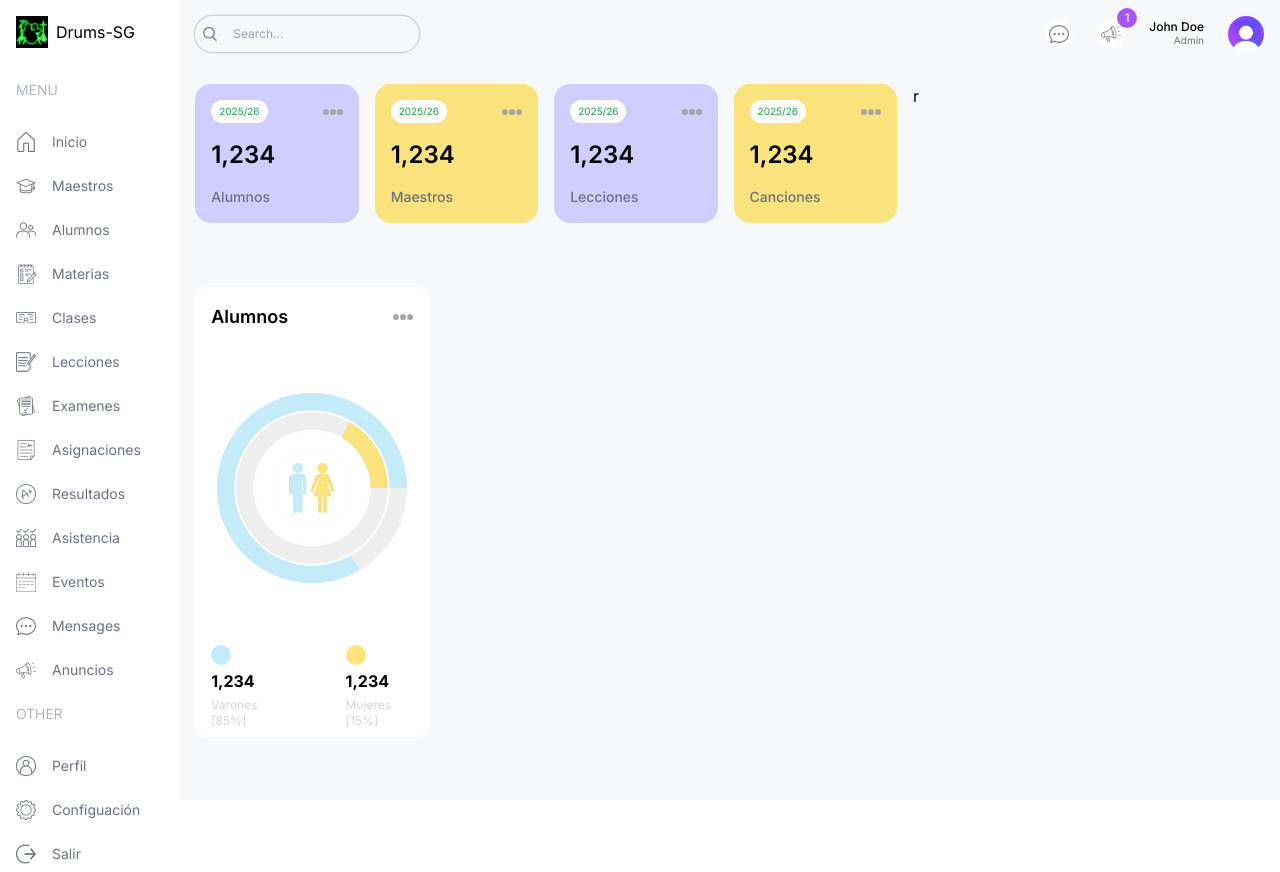
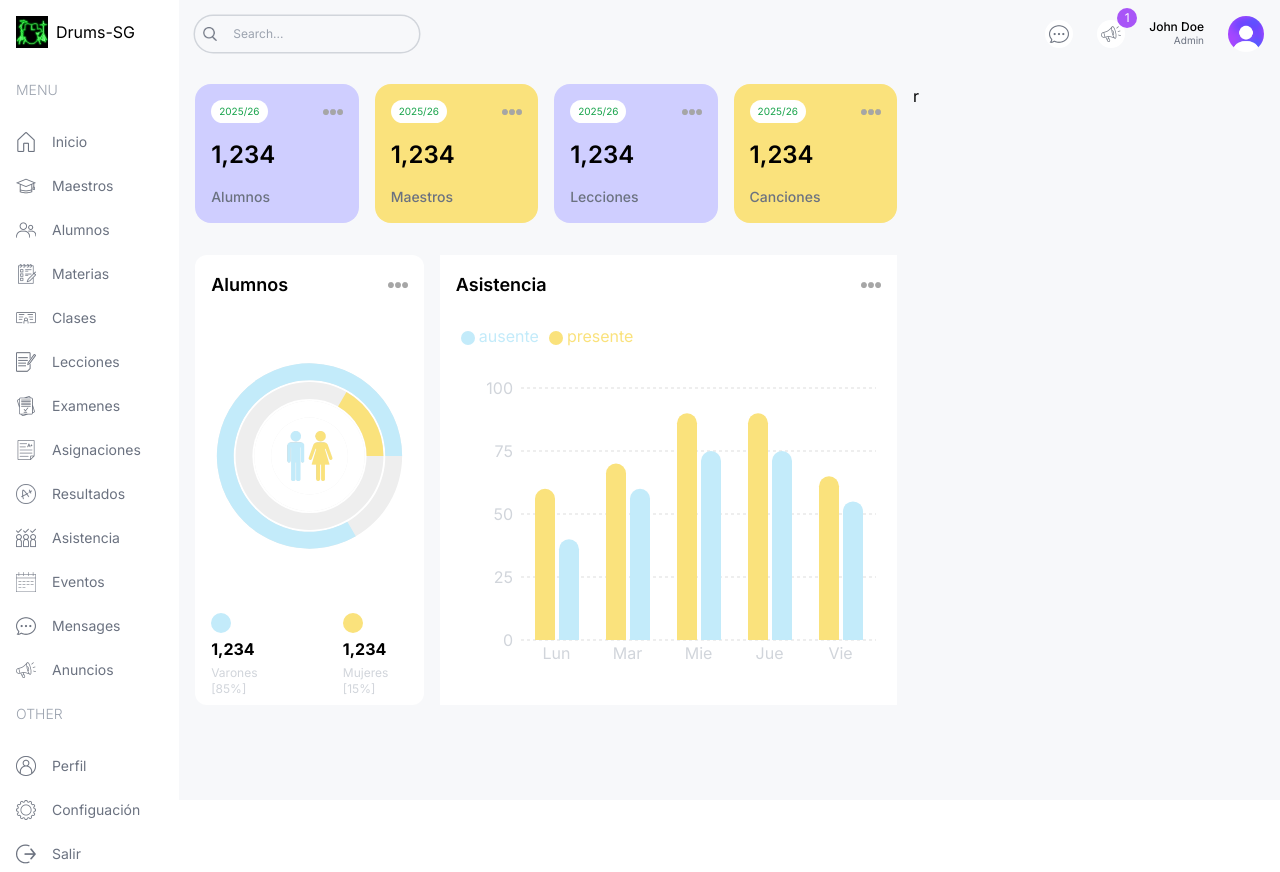
Before and after one commit to sgbateria-spec/drums-SG, a Next.js app: page /admin in a window 1280 px wide. Built offline with nearby package versions, Linux system fonts and the light colour scheme.

Commit message:
Creamos nuestro segundo gráfico en la página dashboard/admin/page.tsx para saber las asistencias en la semana, para esto creamos el archivo components/AttendanceChart.tsx

```diff
--- a/src/app/(dashboard)/admin/page.tsx
+++ b/src/app/(dashboard)/admin/page.tsx
@@ -1,3 +1,4 @@
+import AttendanceChart from "@/components/AttendanceChart"
 import CountChart from "@/components/CountChart"
 import UserCard from "@/components/UserCard"
 
@@ -14,13 +15,16 @@
                     <UserCard type="canciones"/>
                 </div>
                 {/* MIDDLE CHARTS */}
-                <div className="flex gap-4 flex-col lg:flex-row"></div>
+                <div className="flex gap-4 flex-col lg:flex-row">
                 {/* COUNT CHARTS */}
                 <div className="w-full lg:w-1/3 h-[450px]">
                     <CountChart/>
                 </div>
                 {/* ATTENDANCE CHARTS */}
-                <div className="w-full lg:w-2/3 h-[450px]"></div>
+                <div className="w-full lg:w-2/3 h-[450px]">
+                    <AttendanceChart/>
+                </div>
+                </div>
                 {/* BOTTOM CHARTS */}
                 <div className=""></div>
             </div>
--- /dev/null
+++ b/src/components/AttendanceChart.tsx
@@ -0,0 +1,69 @@
+"use client"
+import Image from "next/image";
+import { BarChart, Bar, Rectangle, XAxis, YAxis, CartesianGrid, Tooltip, Legend, ResponsiveContainer } from 'recharts';
+
+const data = [
+    {
+        name: 'Lun',
+        presente: 60,
+        ausente: 40,
+
+    },
+    {
+        name: 'Mar',
+        presente: 70,
+        ausente: 60,
+
+    },
+    {
+        name: 'Mie',
+        presente: 90,
+        ausente: 75,
+
+    },
+    {
+        name: 'Jue',
+        presente: 90,
+        ausente: 75,
+
+    },
+    {
+        name: 'Vie',
+        presente: 65,
+        ausente: 55,
+
+    },
+];
+
+
+const AttendanceChart = () => {
+    return (
+        <div className="bg-white round-lg p-4 h-full">
+            <div className="flex justify-between items-center">
+                <h1 className="text-lg font-semibold">Asistencia</h1>
+                <Image src="/moreDark.png" alt="" width={20} height={20} />
+            </div>
+            <ResponsiveContainer width="100%" height="90%">
+                <BarChart width={500} height={300} data={data} barSize={20}>
+                    <CartesianGrid strokeDasharray="3 3" vertical={false} stroke="#ddd" />
+                    <XAxis dataKey="name" axisLine={false} tick={{ fill: "#d1d5db" }} tickLine={false} />
+                    <YAxis axisLine={false} tick={{ fill: "#d1d5db" }} tickLine={false} />
+                    <Tooltip contentStyle={{ borderRadius: "10px", borderColor: "Lightgray" }} />
+                    <Legend align="left" verticalAlign="top" wrapperStyle={{ paddingTop: "20px", paddingBottom: "40px" }} />
+                    <Bar dataKey="presente"
+                        fill="#FAE27C"
+                        legendType="circle"
+                        radius={[10, 10, 0, 0]}
+                    />
+                    <Bar dataKey="ausente"
+                        fill="#C3EBFA"
+                        legendType="circle"
+                        radius={[10, 10, 0, 0]}
+                    />
+                </BarChart>
+            </ResponsiveContainer>
+        </div>
+    )
+}
+
+export default AttendanceChart
```
